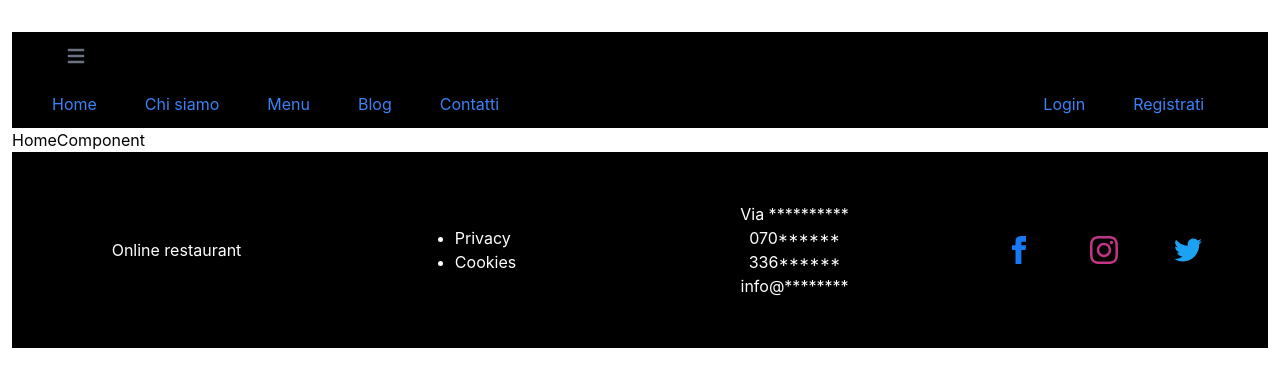
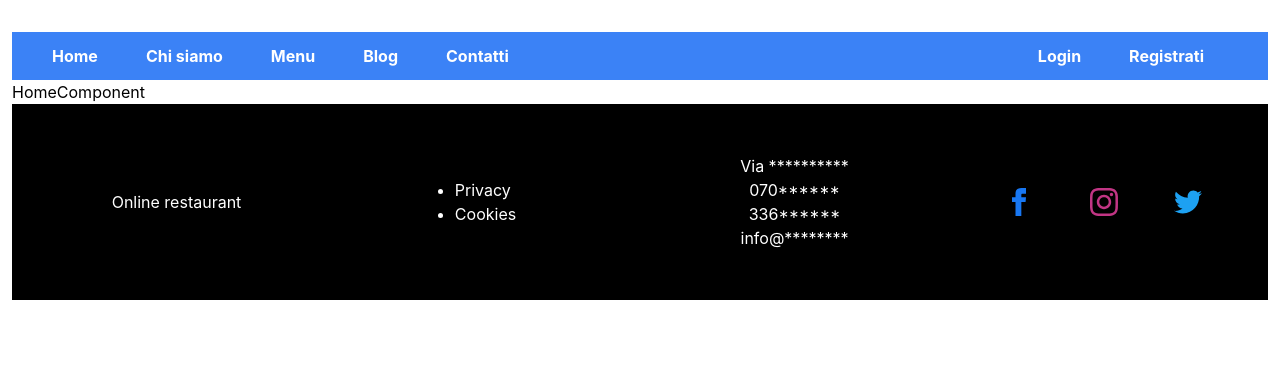
Before and after one commit to sssteveCA/restaurant-frontend, a React (Create React App) app: page / in a window 1280 px wide. Shown: the top 386 px of the page. Built offline with nearby package versions, Linux system fonts and the light colour scheme.

Commit message:
Added components to src/components/pages folder

```diff
--- a/src/components/navbar/Navbar.sass
+++ b/src/components/navbar/Navbar.sass
@@ -1,7 +1,6 @@
 
 @mixin button-style()
     button#collapse-button
-        display: inline-flex
         padding: 0.75rem 0.75rem
         margin-left: 0.75rem
         border-radius: 0.5rem
@@ -17,6 +16,7 @@
             li
                 &:hover
                     background-color: yellow
+                    color: black
 
 
 @include menu-style()
--- a/src/components/navbar/Navbar.tsx
+++ b/src/components/navbar/Navbar.tsx
@@ -40,7 +40,7 @@ export default class Navbar extends React.Component<any,any>{
 
     render(): React.ReactNode {
         return (
-            <nav className='bg-black text-white'>
+            <nav className='bg-blue-500 text-white font-bold'>
                 <div className="container flex flex-wrap items-center justify-between mx-auto">
                     {this.collapse()}
                     {this.menu()}
@@ -58,7 +58,7 @@ export default class Navbar extends React.Component<any,any>{
         return (
             <>
                 <div className='lg:hidden'>Online Restaurant</div>
-                <button id="collapse-button" data-collapse-toggle="navbar-online-restaurant" type="button" className="text-gray-500 hover:bg-gray-100 focus:ring-2 focus:ring-gray-200 dark:text-gray-400 dark:hover:bg-gray-700 dark:focus:ring-gray-600 lg:hidden" aria-controls="navbar-online-restaurant" aria-expanded="false" onClick={this.onCollapseButtonClick}>
+                <button id="collapse-button" data-collapse-toggle="navbar-online-restaurant" type="button" className="inline-flex text-gray-500 hover:bg-gray-100 focus:ring-2 focus:ring-gray-200 dark:text-gray-400 dark:hover:bg-gray-700 dark:focus:ring-gray-600 lg:hidden" aria-controls="navbar-online-restaurant" aria-expanded="false" onClick={this.onCollapseButtonClick}>
                     <svg className="w-6 h-6" aria-hidden="true" fill="currentColor" viewBox="0 0 20 20" xmlns="http://www.w3.org/2000/svg"><path fill-rule="evenodd" d="M3 5a1 1 0 011-1h12a1 1 0 110 2H4a1 1 0 01-1-1zM3 10a1 1 0 011-1h12a1 1 0 110 2H4a1 1 0 01-1-1zM3 15a1 1 0 011-1h12a1 1 0 110 2H4a1 1 0 01-1-1z" clip-rule="evenodd"></path></svg>
                 </button>
             </>
@@ -86,9 +86,7 @@ export default class Navbar extends React.Component<any,any>{
         return this.menu_data.map((menu_item) => {
             return (
                 <li key={menu_item.id} className="mr-6 px-3 py-3">
-                    <a
-                        className="text-blue-500 hover:text-blue-800"
-                        href={menu_item.link}>{menu_item.title}</a>
+                    <a href={menu_item.link}>{menu_item.title}</a>
                 </li>
             )
         });
@@ -108,7 +106,7 @@ export default class Navbar extends React.Component<any,any>{
             return (
                 <li key={menu_item.id} className="mr-6 px-3 py-3">
                     <a
-                        className="text-blue-500 hover:text-blue-800"
+                        className="hover:text-blue-800"
                         href={menu_item.link}>{menu_item.title}</a>
                 </li>
             )
--- /dev/null
+++ b/src/components/pages/about/AboutComponent.tsx
@@ -0,0 +1,9 @@
+import React from 'react'
+
+const AboutComponent = () => {
+  return (
+    <div>AboutComponent</div>
+  )
+}
+
+export default AboutComponent
```
Also changed, not shown: src/components/pages/blog/BlogComponent.tsx (added, +8 -0 lines), src/components/pages/contacts/ContactsComponent.tsx (added, +8 -0 lines), src/components/pages/restaurant_menu/RestaurantMenu.tsx (added, +8 -0 lines).
